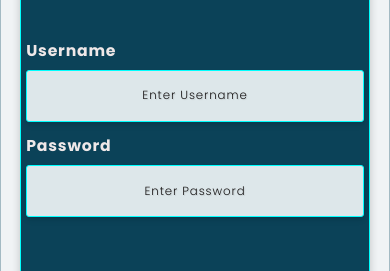
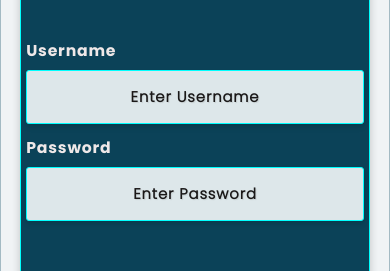
Before and after one commit to arjunaNR-gf/DailySpendLocal, a React (Create React App) app: page / in a window 390 px wide. Shown: the part 132-403 px from the top of the page. Built offline with nearby package versions, Linux system fonts and the light colour scheme.

Commit message:
increased font weight of sign inpage input

```diff
--- a/src/Component/Input/index.css
+++ b/src/Component/Input/index.css
@@ -6,9 +6,9 @@
     border: 1.2px solid cyan;
     border-radius: 3px;
     outline: 0;
-    font-size: 11.8px;
+    font-size: 14.8px;
     text-align: center;
-    font-weight: 500 !important;
+    font-weight: 700 !important;
     letter-spacing: 0.9px;
     box-shadow: 0 4px 6px -1px rgba(0, 0, 0, 0.1), 0 2px 4px -1px rgba(0, 0, 0, 0.06);
     text-shadow: 1px 1px 1px rgb(239, 233, 233);
@@ -36,6 +36,6 @@
   @media screen and (max-width: 520px) {
     input#inpt
     {
-      height: 52px;
+      height: 54px;
     }
   }
--- a/src/Pages/SignIn/SignIn.jsx
+++ b/src/Pages/SignIn/SignIn.jsx
@@ -68,7 +68,7 @@ export default function Signup({ screen,authenticate,inpError }) {
             <br></br>
             {changeBtn.changeSignupScreen == false && (
               <>
-                <div className="form-devider">
+                <div className="form-devider signin">
                   <InputPad
                     lable="Username"
                     type="text"
@@ -79,7 +79,7 @@ export default function Signup({ screen,authenticate,inpError }) {
                   />
                 </div>
 
-                <div className="form-devider">
+                <div className="form-devider signin">
                   <InputPad
                     lable="Email "
                     placeholder="Enter Email"
@@ -93,7 +93,7 @@ export default function Signup({ screen,authenticate,inpError }) {
 
                 </div>
 
-                <div className="form-devider">
+                <div className="form-devider signin">
                   <InputPad
                     lable="Phone  "
                     placeholder="Enter Phone Number"
@@ -107,7 +107,7 @@ export default function Signup({ screen,authenticate,inpError }) {
 
             {changeBtn.changeSignupScreen == true && (
               <>
-                <div className="form-devider">
+                <div className="form-devider signin">
                   <InputPad
                     lable=" Password  "
                     placeholder="Enter Password"
--- a/src/Pages/SignIn/index.css
+++ b/src/Pages/SignIn/index.css
@@ -61,6 +61,10 @@
     cursor: pointer;
     font-weight: bolder;
   }
+  .onboard--page--main>.form-devider>input
+  {
+    background-color: green;
+  }
 
   @media only screen and (max-width: 480px) {
     .onboard--page--main{
```
